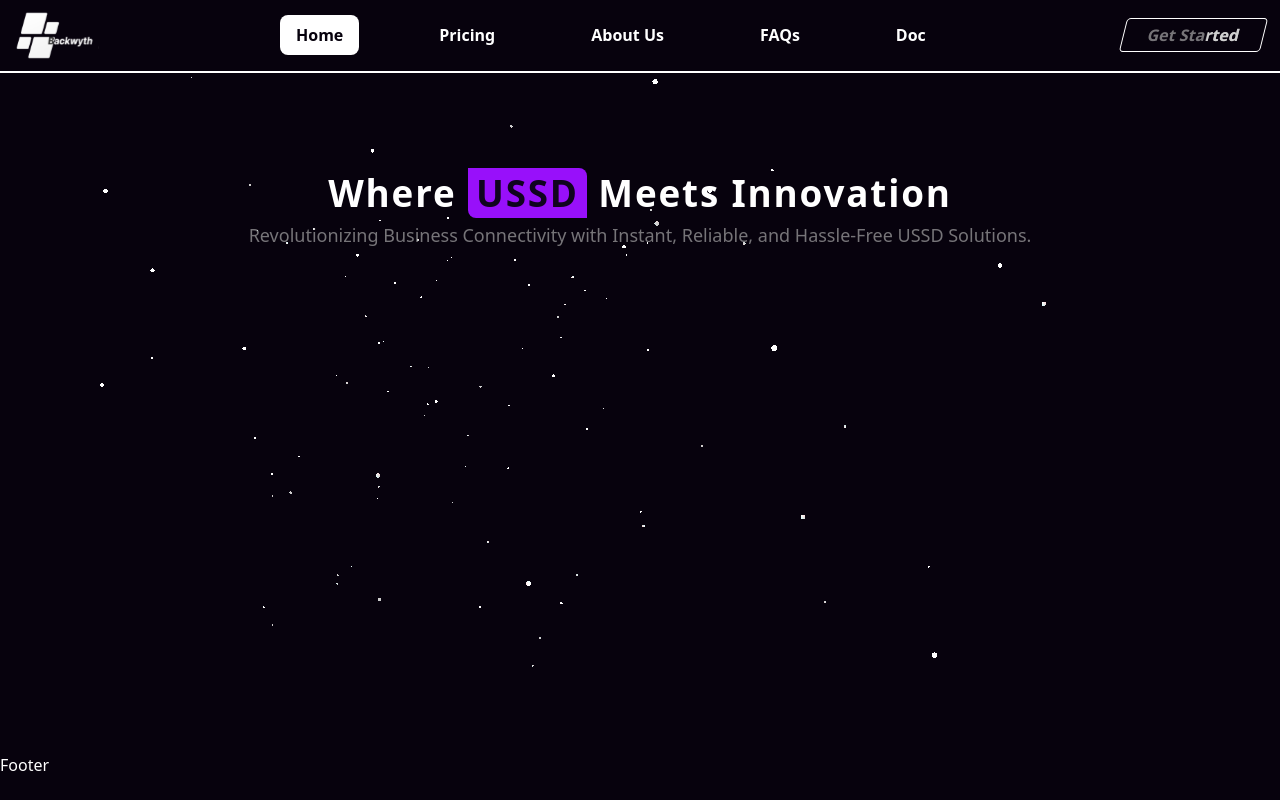
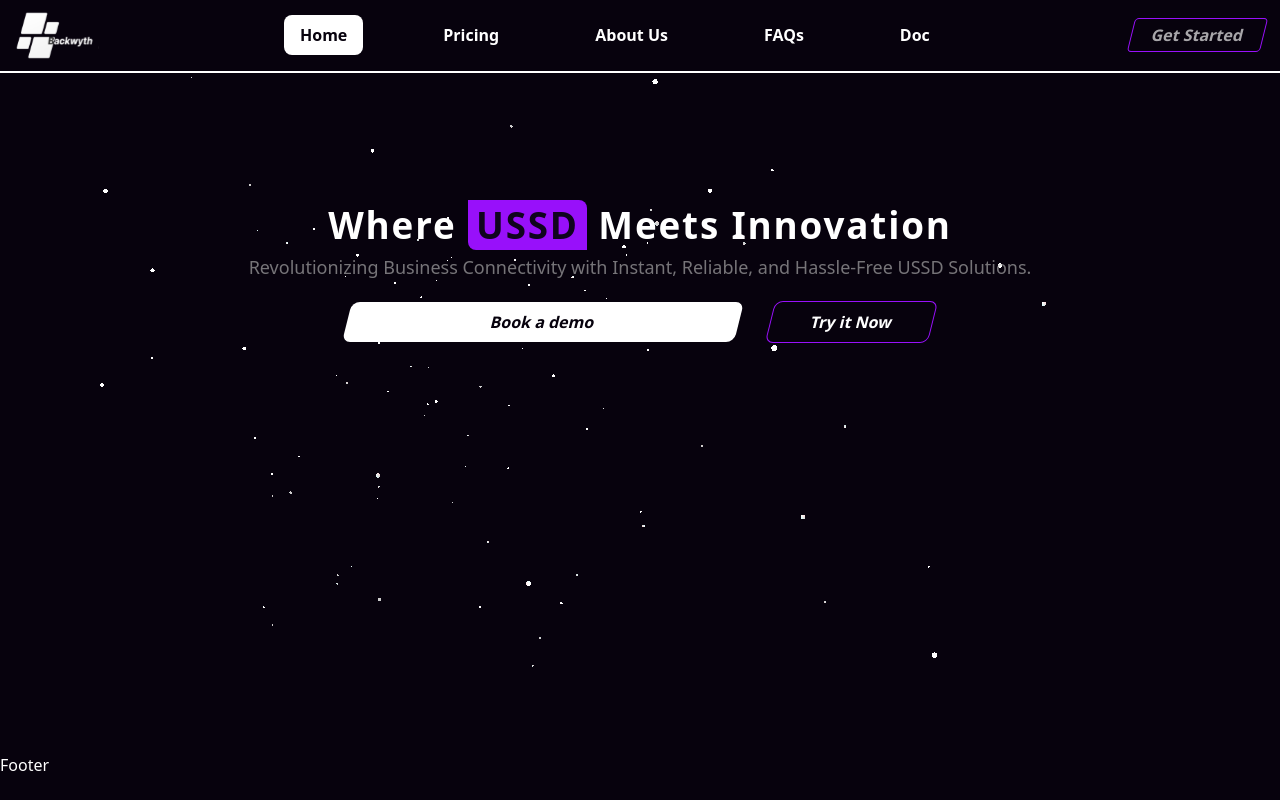
Before and after one commit to OmodaraAyo/Backwyth, a React (Vite) app: page / in a window 1280 px wide. Built offline with nearby package versions, Linux system fonts and the light colour scheme.

Commit message:
first commit...

```diff
--- a/src/components/Header.jsx
+++ b/src/components/Header.jsx
@@ -32,7 +32,11 @@ const Header = () => {
               to={item.path}
               key={index}
               className={({ isActive }) =>
-                clsx('px-4 py-2 rounded-lg text-center', isActive && 'bg-white text-[#07020D] transform transition-all duration-300 ease-in-out')
+                clsx(
+                  "px-4 py-2 rounded-lg text-center",
+                  isActive &&
+                    "bg-white text-[#07020D] transform transition-all duration-300 ease-in-out"
+                )
               }
             >
               {item.page}
@@ -40,14 +44,25 @@ const Header = () => {
           ))}
         </nav>
 
-        <Link className="py-1 px-6 font-semibold text-md border transform -skew-x-14 rounded hover:bg-white" to={"sign-in"}>
+        <NavLink
+          className={({ isActive }) =>
+            clsx(
+              "py-1 px-5 font-semibold text-md border border-purple-600 transform -skew-x-14 rounded hover:bg-purple-600",
+              isActive && "bg-purple-600"
+            )
+          }
+          to={"sign-in"}
+        >
+          {({ isActive }) => (
             <ShinyText
               text="Get Started"
               disabled={false}
               speed={3}
+              isActive={isActive}
               className="custom-class"
             />
-        </Link>
+          )}
+        </NavLink>
       </div>
     </header>
   );
--- a/src/components/ShinyText.jsx
+++ b/src/components/ShinyText.jsx
@@ -1,13 +1,14 @@
-const ShinyText = ({ text, disabled = false, speed = 5, className = '' }) => {
+const ShinyText = ({ text, disabled = false, speed = 5, isActive=false, className = '' }) => {
     const animationDuration = `${speed}s`;
 
     return (
       <div
-        className={`text-[#b5b5b5a4]  hover:text-[#07020D] bg-clip-text inline-block ${disabled ? '' : 'animate-shine'} ${className}`}
+        className={`text-[#f1f1f1b0] hover:text-white transition-all duration-300 ease-in-out bg-clip-text inline-block ${disabled ? '' : 'animate-shine'} ${className} ${isActive ? 'text-white' : ''}`}
         style={{
-          backgroundImage: 'linear-gradient(120deg, rgba(255, 255, 255, 1) 40%, rgba(255, 255, 255, 1) 50%, rgba(255, 255, 255, 0) 60%)',
+          backgroundImage: 'linear-gradient(120deg, rgba(255, 255, 255, 0) 40%, rgba(255, 255, 255, 1) 50%, rgba(255, 255, 255, 0) 60%)',
           backgroundSize: '200% 100%',
           WebkitBackgroundClip: 'text',
+          backgroundClip: 'text',
           animationDuration: animationDuration,
         }}
       >
--- a/src/pages/Home.jsx
+++ b/src/pages/Home.jsx
@@ -1,5 +1,6 @@
 import React from "react";
 import Particles from "../components/Particles";
+import { Link } from "react-router-dom";
 
 const Home = () => {
   return (
@@ -16,12 +17,20 @@ const Home = () => {
           disableRotation={false}
         />
       </div>
-      <div className="absolute top-0 left-0 right-0 bottom-0 w-full h-full pt-20">
+
+      <div className="absolute top-0 left-0 right-0 bottom-0 w-full h-full pt-28">
 
         <div className="container mx-auto flex flex-col items-center py-3">
 
-          <h1 className="w-full lg:max-w-10/12 text-center text-[2.30rem] font-semibold tracking-wider leading-14">Where <span className="text-[#10041e] font-bold bg-purple-600 px-2  rounded-bl-lg rounded-tr-lg">USSD</span> Meets Innovation</h1>
+          <h1 className="w-full lg:max-w-10/12 text-center text-[2.30rem] font-semibold tracking-wider leading-14">Where <span className="text-[#10041e] font-bold bg-purple-600 px-2 rounded-bl-lg rounded-tr-lg">USSD</span> Meets Innovation</h1>
           <p className="text-center text-[#b5b5b5a4] text-lg">Revolutionizing Business Connectivity with Instant, Reliable, and Hassle-Free USSD Solutions.</p>
+
+          <div className="flex mt-5 w-full justify-center items-center flex-col md:flex-row gap-5 md:gap-8 font-semibold text-md">
+            <Link className="py-2 px-36 bg-white text-[#07020D]  rounded-lg hover:bg-purple-700 hover:text-white transition duration-300 ease-in-out -skew-x-14">Book a demo</Link>
+            <Link className="py-2 px-10 border border-purple-600 rounded-lg hover:bg-purple-700 transition duration-300 ease-in-out -skew-x-14" to={"sign-in"}>Try it Now</Link>
+          </div>
+
+
         </div>
       </div>
     </div>
```
Lines whose indentation alone changed are shown as unchanged.
